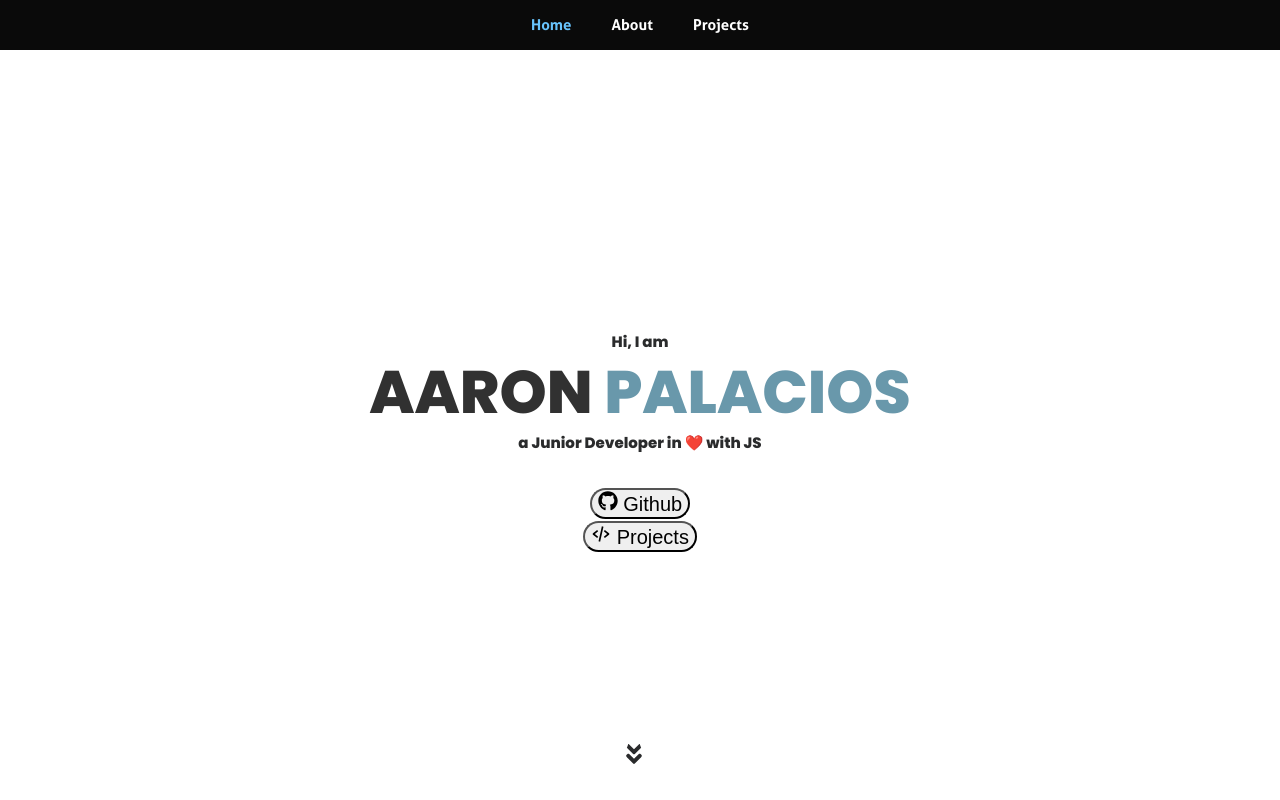
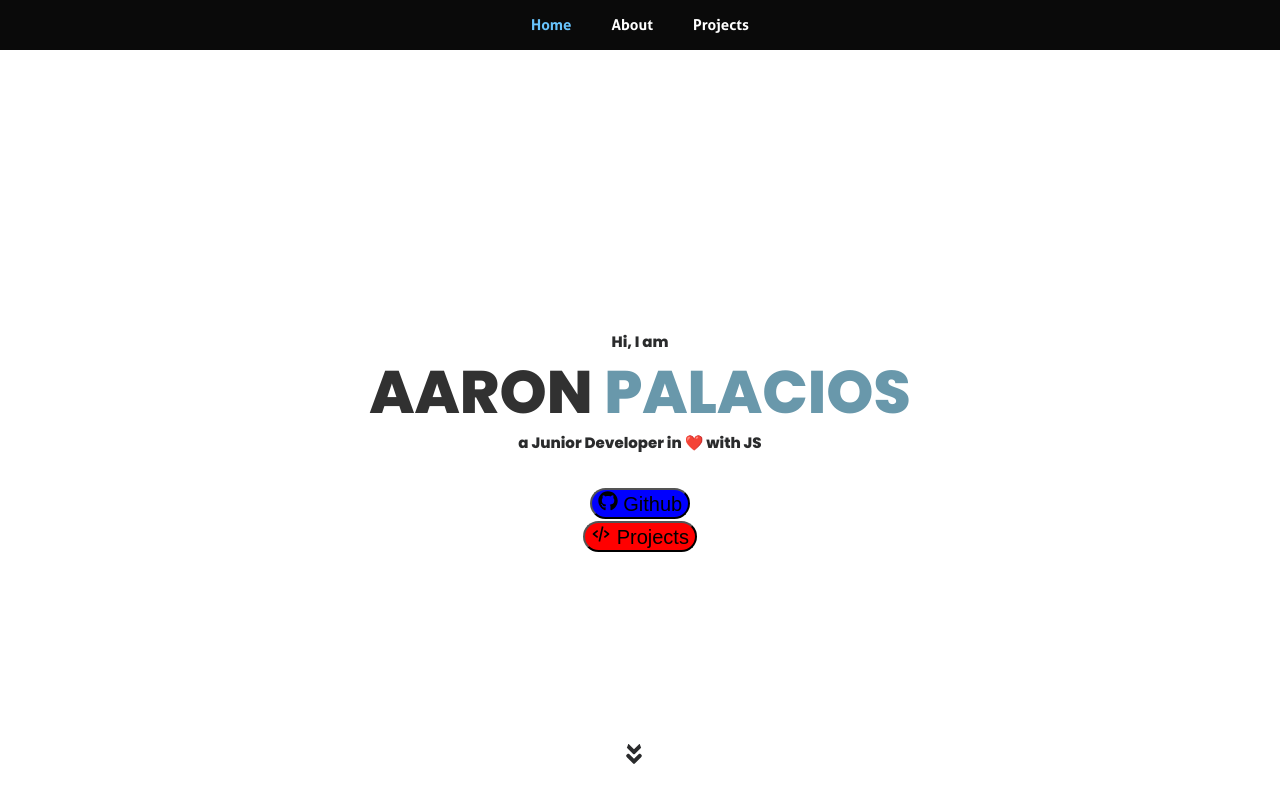
Before and after one commit to apalaciosdev/apalaciosdev-Website, a React (Create React App) app: page / in a window 1280 px wide. Shown: the top 800 px of the page. Built offline with nearby package versions, Linux system fonts and the light colour scheme.

Commit message:
2201011540

```diff
--- a/src/assets/styles/jss/buttonLink.js
+++ b/src/assets/styles/jss/buttonLink.js
@@ -1,12 +1,15 @@
 import {Colors} from '../colors'
+
 
 const ButtonLink = {
 
   button: {
     borderRadius: 100,
     fontSize: 20,
+    zIndex: 2,
+    cursor: 'pointer',
+    backgroundColor: color => color
 
-    zIndex: 2
   }
 
 }
--- a/src/components/ButtonLink.js
+++ b/src/components/ButtonLink.js
@@ -7,15 +7,16 @@ import {createUseStyles} from 'react-jss'
 
 
 
-const ButtonLink = ({ type }) => {
+const ButtonLink = ({type, color}) => {
   const useStyles = createUseStyles(buttonLink);
-  const css = useStyles();
+  const color1 = 'red'
+  const css = useStyles(color);
 
   const name = type;
   return (
     <div>
       {(() => {
-        switch (name) {
+        switch (type) {
           case "github":
             return  <button className={css.button}><FaGithub/> Github</button>;
 
--- a/src/components/Header.js
+++ b/src/components/Header.js
@@ -21,8 +21,8 @@ const Header = ({ data, buttonData }) => {
         </h2>
         <p className={`${classes.letras} ${'animate__animated animate__fadeInUp  animate__delay-2s'}`}>{data.descriptionTitle}</p>
 
-        <ButtonLink type={'github'}></ButtonLink>
-        <ButtonLink type={'code'}></ButtonLink>
+        <ButtonLink type={'github'} color={'blue'}></ButtonLink>
+        <ButtonLink type={'code'} color={'red'}></ButtonLink>
 
 
         <Link
```
